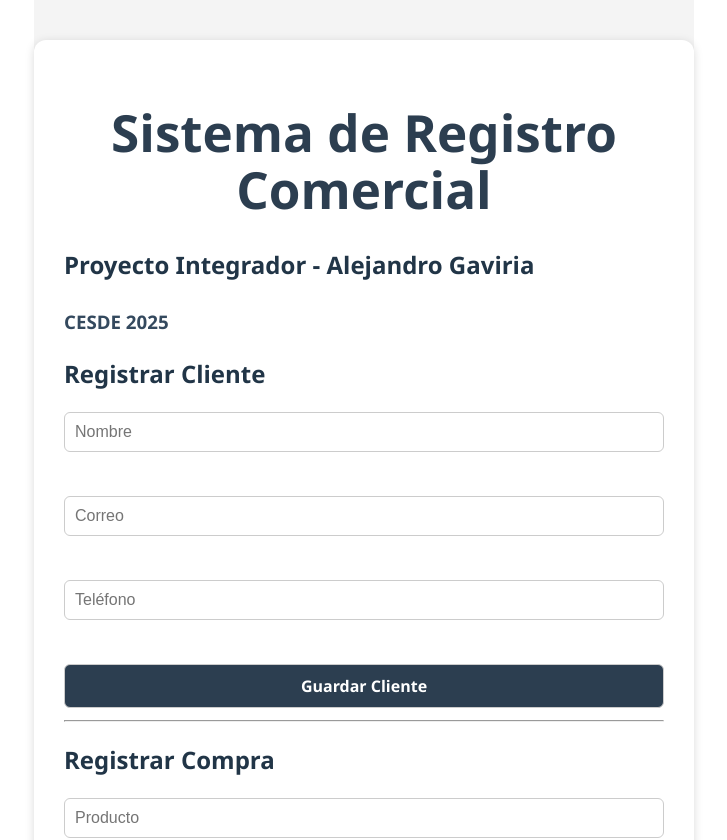
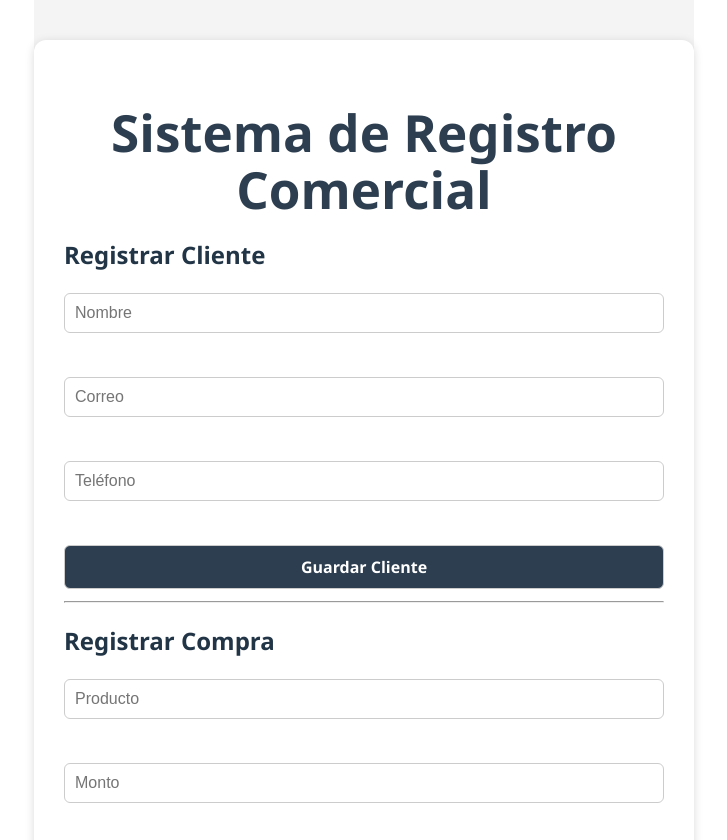
Before and after one commit to agaviria-projects/miniproyectoFrontend-Cesde, a React (Vite) app: page / in a window 1280 px wide. Shown: the top 840 px of the page, without its empty margins (276-1003 px from the left). Built offline with nearby package versions, Linux system fonts and the light colour scheme; no server answers.

Commit message:
Se actualiza el formulario

```diff
--- a/src/App.css
+++ b/src/App.css
@@ -25,12 +25,12 @@ html, body, #root {
 h1 {
   text-align: center;
   color: #2c3e50;
-  margin-bottom: 30px;
+  margin-bottom: 10px;
 }
 
 h3 {
   color: #34495e;
-  margin-top: 25px;
+  margin-top: 10px;
 }
 
 /* FORMULARIOS */
--- a/src/App.jsx
+++ b/src/App.jsx
@@ -7,8 +7,6 @@ function App() {
   return (
     <div className="container">
       <h1>Sistema de Registro Comercial</h1>
-      <h2 className="author">Proyecto Integrador - Alejandro Gaviria</h2>
-      <h3>CESDE 2025</h3>
 
       <CustomerForm />
       <hr />
```
